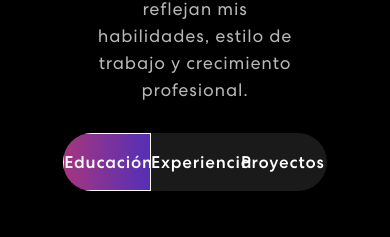
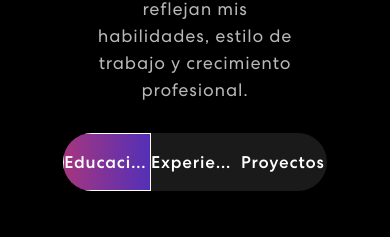
Before and after one commit to Oconer49/BrahyanUribe-Portafolio, a React (Create React App) app: page / in a window 390 px wide. Shown: the part 2291-2528 px from the top of the page. Built offline with nearby package versions, Linux system fonts and the light colour scheme.

Commit message:
Corregir superposición de textos en tabs en móvil

```diff
--- a/src/App.css
+++ b/src/App.css
@@ -424,6 +424,17 @@ nav.navbar .navbar-toggler[aria-expanded="true"] .navbar-toggler-icon {
   .banner h1 {
     font-size: 40px;
   }
+
+  /* Ajustar tabs en móvil */
+  .project .nav.nav-pills {
+    width: 90%;
+  }
+
+  .project .nav.nav-pills .nav-link {
+    font-size: 14px;
+    padding: 15px 8px;
+    letter-spacing: 0.5px;
+  }
 }
 
 @media (max-width: 576px) {
@@ -471,6 +482,26 @@ nav.navbar .navbar-toggler[aria-expanded="true"] .navbar-toggler-icon {
   .banner h1 {
     font-size: 32px;
     line-height: 1.2;
+  }
+
+  /* Ajustar tabs en pantallas muy pequeñas */
+  .project .nav.nav-pills {
+    width: 95%;
+    flex-wrap: nowrap;
+  }
+
+  .project .nav.nav-pills .nav-item {
+    width: 33.33333%;
+    flex-shrink: 0;
+  }
+
+  .project .nav.nav-pills .nav-link {
+    font-size: 12px;
+    padding: 12px 5px;
+    letter-spacing: 0.3px;
+    white-space: nowrap;
+    overflow: hidden;
+    text-overflow: ellipsis;
   }
 }
 
```
